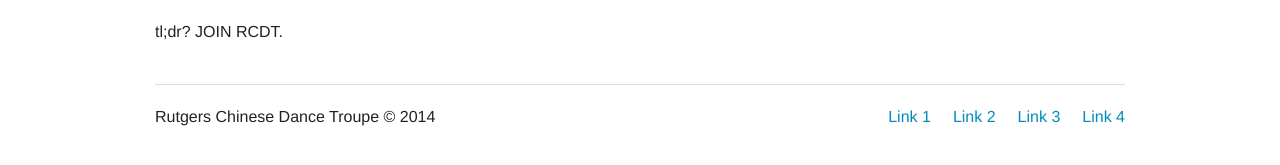
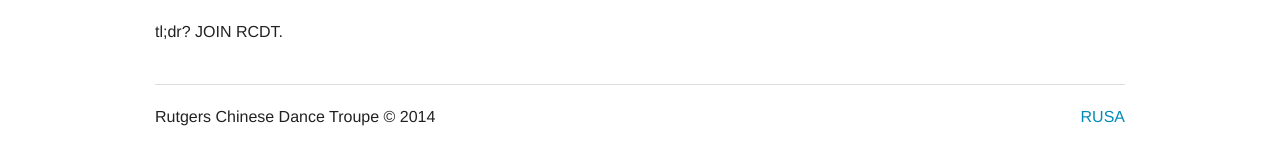
Before and after one commit to rcdt/rcdt.github.io, a Jekyll site: the page built from about.html, in a window 1280 px wide. Shown: the part 528-693 px from the top of the page. Built offline with Jekyll 4.4.1, drawn with Linux system fonts in a browser that asks for light colours; Markdown is read by kramdown in place of the engine named in the settings.

Commit message:
added RUSA link in footer

```diff
--- a/_includes/footer.html
+++ b/_includes/footer.html
@@ -6,10 +6,7 @@
     </div>
     <div class="large-6 columns">
       <ul class="inline-list right">
-        <li><a href="#">Link 1</a></li>
-        <li><a href="#">Link 2</a></li>
-        <li><a href="#">Link 3</a></li>
-        <li><a href="#">Link 4</a></li>
+        <li><a href="http://ruassembly.com" target="_blank">RUSA</a></li>
       </ul>
     </div>
   </div>
```
